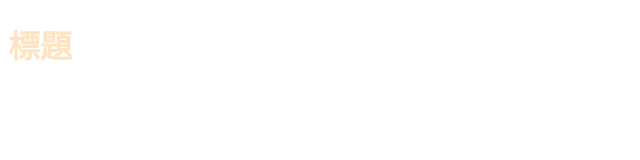
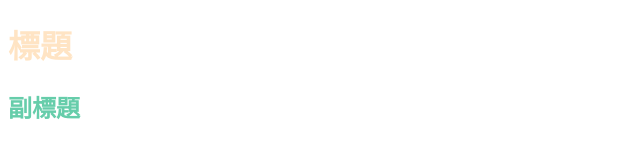
Before and after one commit to Eileen-Qian/Github0109, a plain HTML site: page index.html in a window 1280 px wide. Shown: the whole page, without its empty margins (0-640 px from the left). Drawn offline with Linux system fonts and the light colour scheme.

Commit message:
新增 h2

```diff
--- a/css/all.css
+++ b/css/all.css
@@ -4,3 +4,6 @@ body{
 h1{
     color: bisque;
 }
+h2{
+    color: mediumaquamarine;
+}
--- a/index.html
+++ b/index.html
@@ -9,5 +9,6 @@
 </head>
 <body>
     <h1>標題</h1>
+    <h2>副標題</h2>
 </body>
 </html>
```
